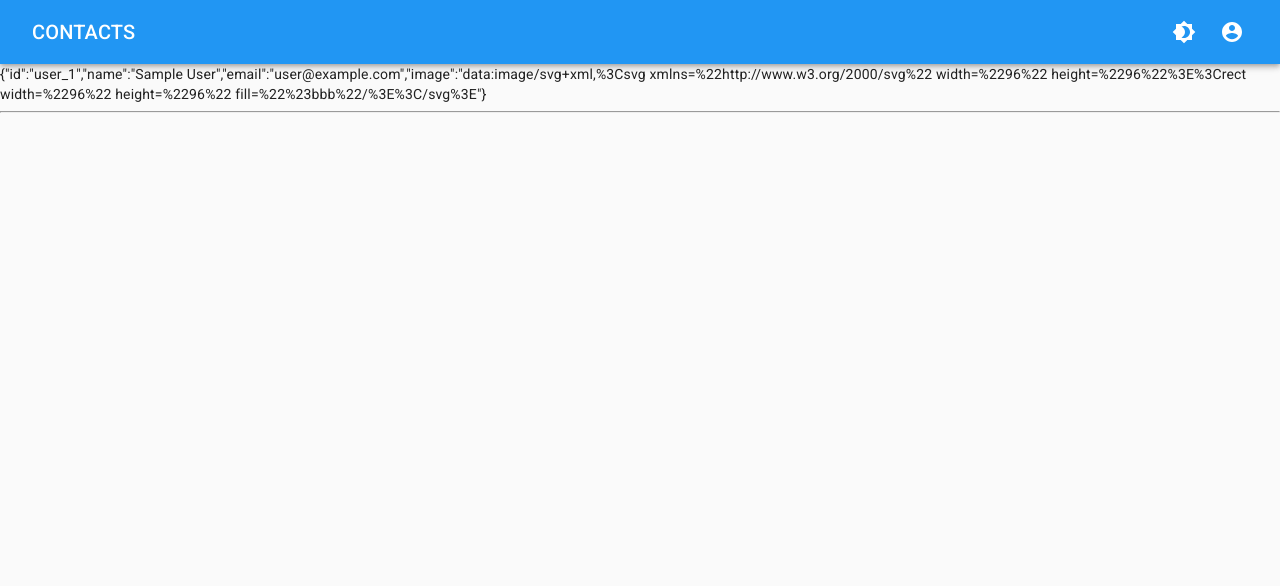
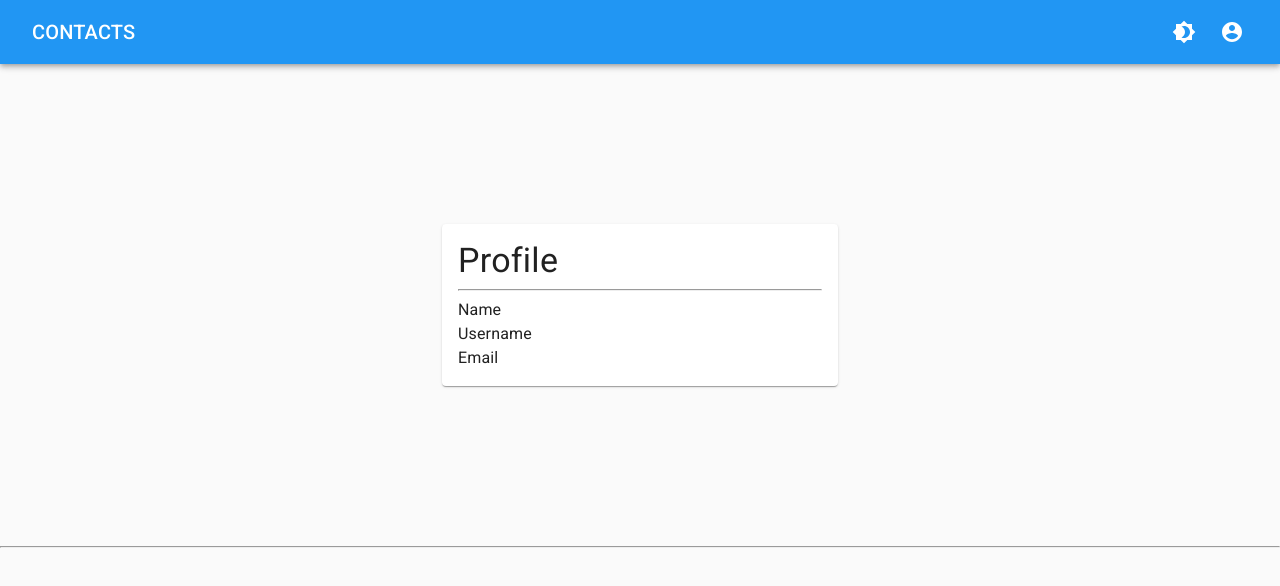
Before and after one commit to Fjarik/tnpw2, a Next.js app in the folder Frontend/: page /user in a window 1280 px wide. Shown: the top 586 px of the page. Built offline with nearby package versions, Linux system fonts and the light colour scheme; no server answers; sample sign-in values are in the browser's storage.

Commit message:
Contacts table prep.

```diff
--- a/Frontend/components/Layout/Layout.tsx
+++ b/Frontend/components/Layout/Layout.tsx
@@ -11,7 +11,7 @@ const useStyles = makeStyles((theme: Theme) => createStyles({
   title: {
     marginRight: theme.spacing(2),
     flexGrow: 1,
-  },
+  }
 }),
 );
 
--- /dev/null
+++ b/Frontend/components/User/Profile.tsx
@@ -0,0 +1,68 @@
+import { FunctionComponent } from "react";
+import { useSession } from "next-auth/client";
+import { IUserModel } from "../../services/authService";
+import { Container, Grid, Typography, Paper, makeStyles, createStyles } from "@material-ui/core";
+
+const useStyles = makeStyles(() => createStyles({
+    main: {
+        marginTop: "10rem",
+        marginBottom: "10rem",
+        padding: "1rem",
+    }
+}));
+
+const Profile: FunctionComponent = () => {
+    const [session, loading] = useSession();
+    const classes = useStyles();
+
+    if (loading || !session) {
+        return <></>;
+    }
+
+    const user = session.user as IUserModel;
+
+    return <>
+        <Container component="main" maxWidth="xs" >
+            <Paper className={classes.main}>
+                <Typography variant="h4">
+                    Profile
+                </Typography>
+                <hr />
+                <Grid container>
+                    <Grid item xs={12} sm={6}>
+                        <Typography>
+                            Name
+                    </Typography>
+                    </Grid>
+                    <Grid item xs={12} sm={6}>
+                        <Typography>
+                            {user.FirstName} {user.LastName}
+                        </Typography>
+                    </Grid>
+                    <Grid item xs={12} sm={6}>
+                        <Typography>
+                            Username
+                    </Typography>
+                    </Grid>
+                    <Grid item xs={12} sm={6}>
+                        <Typography>
+                            {user.UserName}
+                        </Typography>
+                    </Grid>
+                    <Grid item xs={12} sm={6}>
+                        <Typography>
+                            Email
+                    </Typography>
+                    </Grid>
+                    <Grid item xs={12} sm={6}>
+                        <Typography>
+                            {user.Email}
+                        </Typography>
+                    </Grid>
+                </Grid>
+            </Paper>
+        </Container>
+    </>;
+};
+
+export default Profile;
--- a/Frontend/package.json
+++ b/Frontend/package.json
@@ -12,6 +12,7 @@
   "dependencies": {
     "@material-ui/core": "^4.11.3",
     "@material-ui/icons": "^4.11.2",
+    "@types/next-auth": "^3.1.24",
     "@typescript-eslint/eslint-plugin": "^4.15.1",
     "@typescript-eslint/parser": "^4.15.1",
     "cross-env": "^7.0.3",
@@ -19,13 +20,13 @@
     "eslint-plugin-react": "^7.22.0",
     "eslint-plugin-react-hooks": "^4.2.0",
     "form-data": "^4.0.0",
+    "material-table": "^1.69.2",
     "next": "latest",
     "next-auth": "^3.5.0",
     "react": "latest",
     "react-dom": "latest"
   },
   "devDependencies": {
-    "@types/next-auth": "^3.1.24",
     "@types/node": "^12.12.21",
     "@types/react": "^16.9.16",
     "@types/react-dom": "^16.9.4",
--- a/Frontend/pages/user/index.tsx
+++ b/Frontend/pages/user/index.tsx
@@ -1,20 +1,13 @@
 import { GetServerSideProps, NextPage } from "next";
-import { useSession } from "next-auth/client";
 import { withAuthServerSideProps } from "../../components/auth/AuthWrapper";
 import Layout from "../../components/Layout/Layout";
+import Profile from "../../components/User/Profile";
 
 const ProfilePage: NextPage = () => {
-    const [session, loading] = useSession();
-
-    if (loading || !session) {
-        return <></>;
-    }
-
-    const { user } = session;
 
     return (
         <Layout title="User Profile">
-            {JSON.stringify(user)}
+            <Profile />
         </Layout>
     );
 };
```
Also changed, not shown: Frontend/components/Contacts/Contacts.tsx (added, +24 -0 lines), Frontend/interfaces/IContact.ts (added, +9 -0 lines), Frontend/pages/index.tsx (+8 -13 lines), 1 other file (tests, documents, lock files or other folders).
